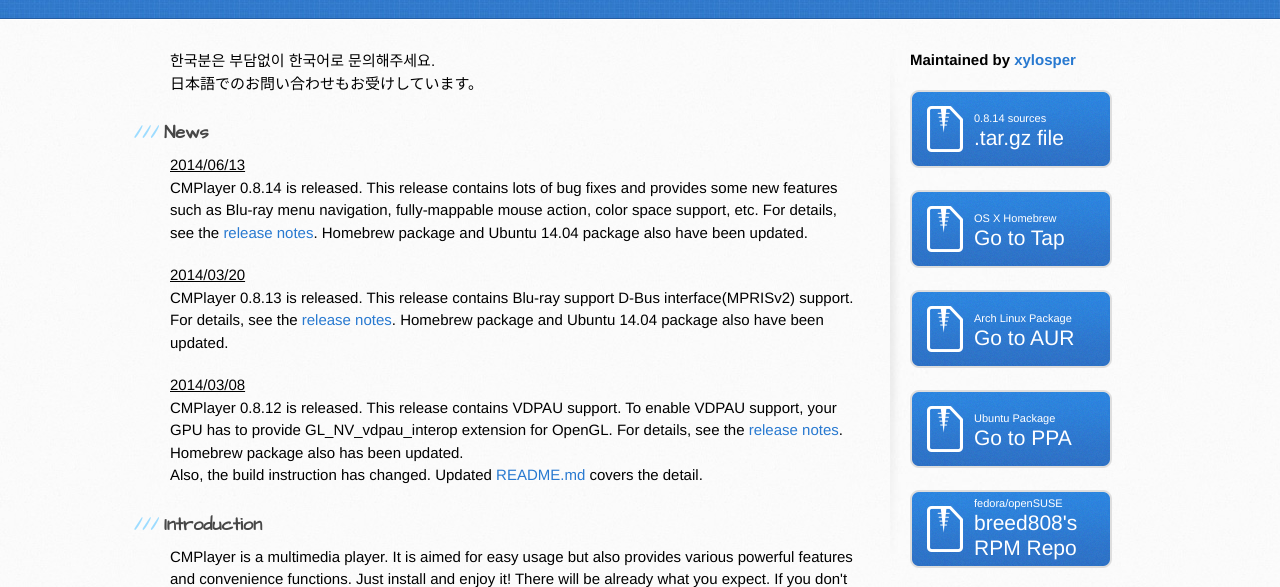
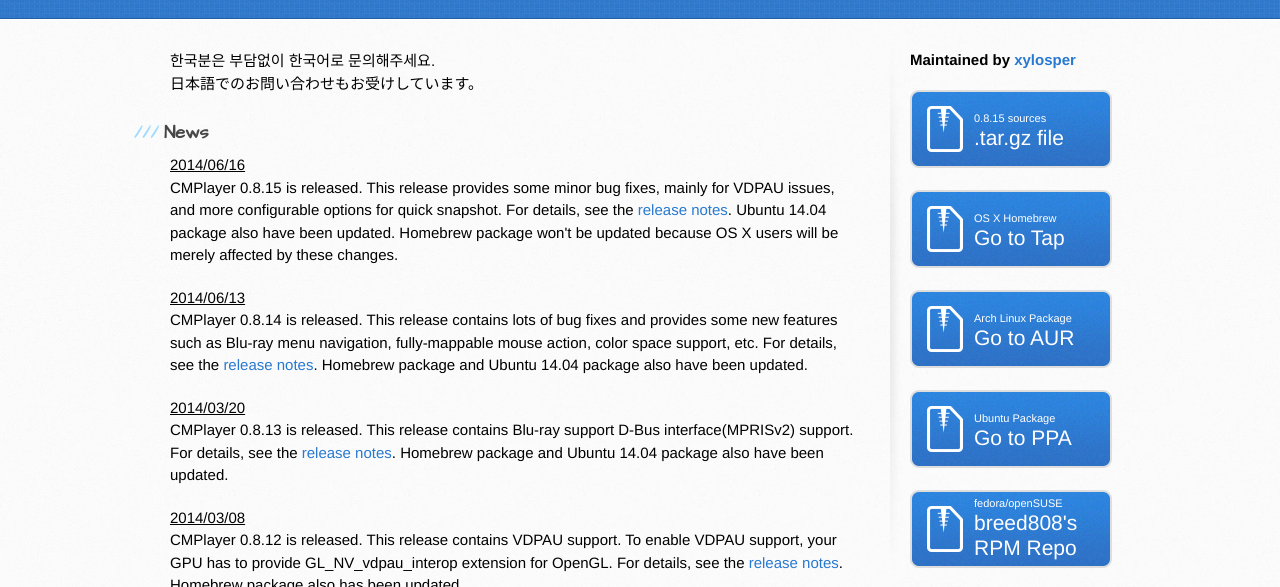
Before and after one commit to cmplayer/cmplayer.github.io, a plain HTML site: page index.html in a window 1280 px wide. Shown: the part 182-769 px from the top of the page. Drawn offline with Linux system fonts and the light colour scheme.

Commit message:
update release news

```diff
--- a/index.html
+++ b/index.html
@@ -35,6 +35,14 @@
 	日本語でのお問い合わせもお受けしています。
 </p>
 <h3>News</h3>
+
+<p>
+        <a id="news_2014_06_16_15_47" class="news_date">2014/06/16</a><br>
+
+        CMPlayer 0.8.15 is released. This release provides some minor bug fixes, mainly for VDPAU issues, and more configurable options for quick snapshot.
+        For details, see the <a href="https://github.com/xylosper/cmplayer/releases/tag/v0.8.15">release notes</a>. Ubuntu 14.04 package also have been updated.
+        Homebrew package won't be updated because OS X users will be merely affected by these changes.
+</p>
 
 <p>
         <a id="news_2014_06_13_15_57" class="news_date">2014/06/13</a><br>
@@ -253,7 +261,7 @@
 <aside id="sidebar">
 <p class="repo-owner"><a href="https://github.com/xylosper/cmplayer"></a>Maintained by <a href="http://xylosper.net">xylosper</a></p>
 
-<a class="button" href="https://github.com/xylosper/cmplayer/releases/download/v0.8.14/cmplayer-0.8.14-source.tar.gz"><small>0.8.14 sources</small>.tar.gz file</a>
+<a class="button" href="https://github.com/xylosper/cmplayer/releases/download/v0.8.15/cmplayer-0.8.15-source.tar.gz"><small>0.8.15 sources</small>.tar.gz file</a>
 <a class="button" href="https://github.com/xylosper/homebrew-cmplayer"><small>OS X Homebrew</small>Go to Tap</a>
 <a class="button" href="https://aur.archlinux.org/packages/cmplayer"><small>Arch Linux Package</small>Go to AUR</a>
 <a class="button" href="https://launchpad.net/~darklin20/+archive/cmplayer-ppa"><small>Ubuntu Package</small>Go to PPA</a>
```
